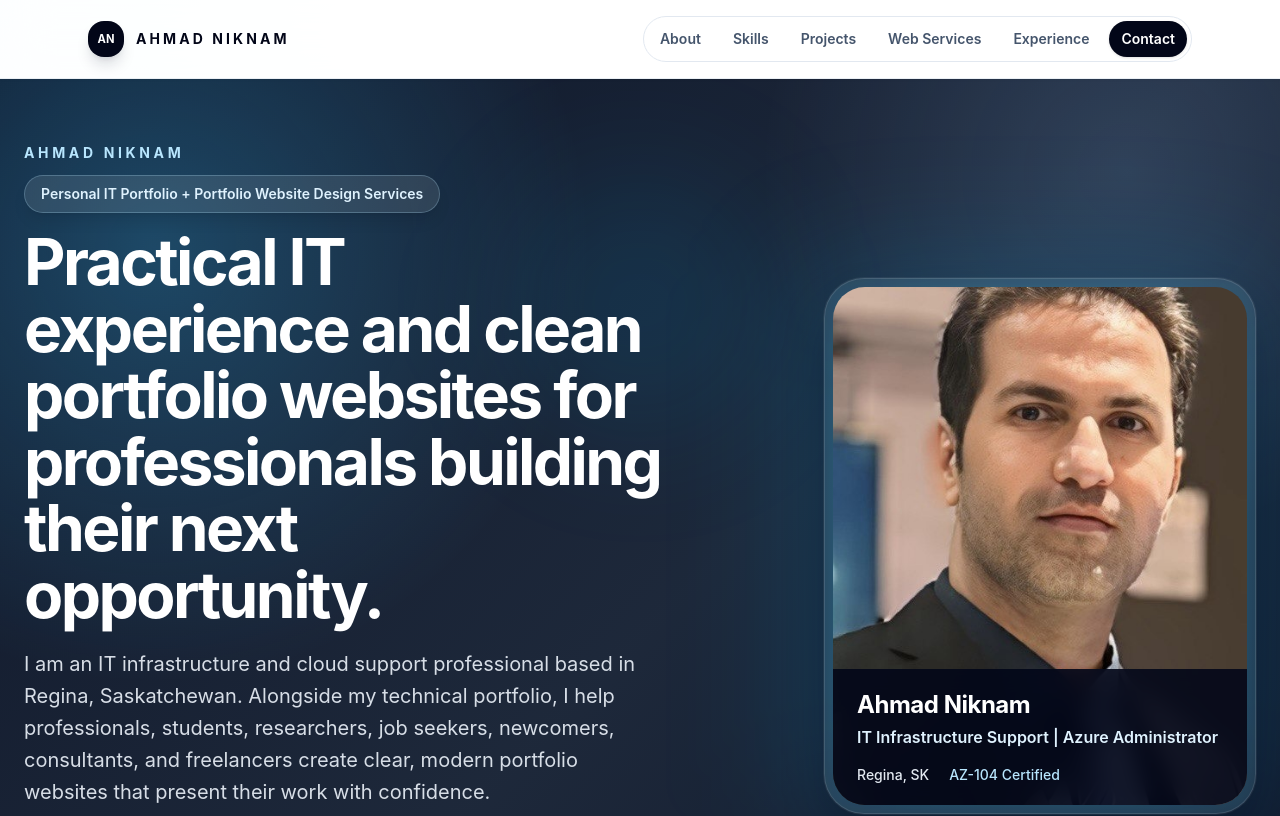
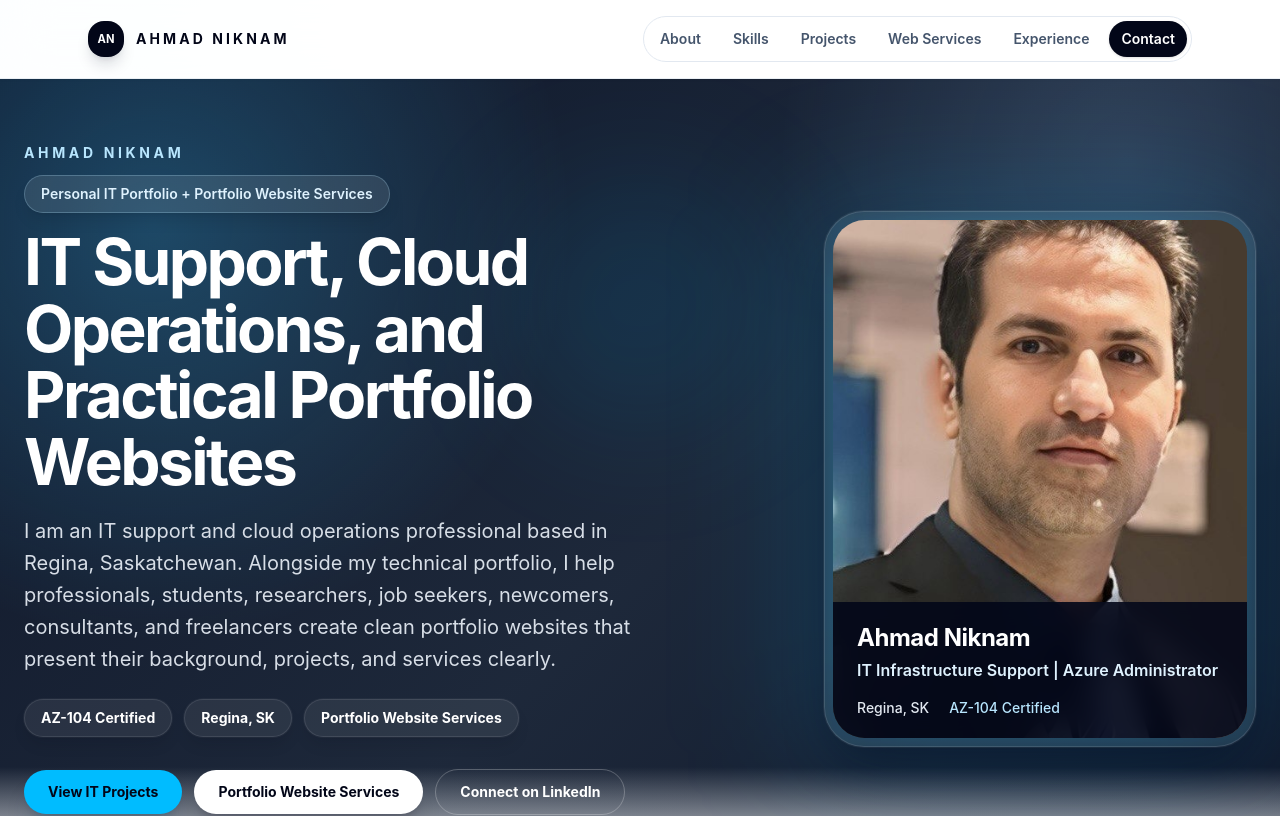
Before and after one commit to AhmadNiknam/ahmad-portfolio-website, a Next.js app: page / in a window 1280 px wide. Shown: the top 816 px of the page. Built offline with nearby package versions, Linux system fonts and the light colour scheme.

Commit message:
refactor: update Hero component text for clarity and professionalism. Revised descriptions to better represent IT support and cloud operations services, ensuring a more concise and impactful message.

```diff
--- a/components/hero.tsx
+++ b/components/hero.tsx
@@ -17,20 +17,19 @@ export function Hero() {
             Ahmad Niknam
           </p>
           <p className="mb-4 inline-flex rounded-full border border-sky-200/25 bg-white/10 px-4 py-2 text-sm font-semibold text-sky-100 shadow-lg shadow-slate-950/10 backdrop-blur">
-            Personal IT Portfolio + Portfolio Website Design Services
+            Personal IT Portfolio + Portfolio Website Services
           </p>
           <h1
             id="hero-title"
             className="max-w-4xl text-[2.05rem] font-bold leading-[1.04] tracking-[-0.04em] sm:text-[2.7rem] lg:text-[3.65rem] xl:text-[4rem]"
           >
-            Practical IT experience and clean portfolio websites for professionals building their
-            next opportunity.
+            IT Support, Cloud Operations, and Practical Portfolio Websites
           </h1>
           <p className="mt-5 max-w-2xl text-lg leading-8 text-slate-200/95 sm:text-xl">
-            I am an IT infrastructure and cloud support professional based in Regina, Saskatchewan.
+            I am an IT support and cloud operations professional based in Regina, Saskatchewan.
             Alongside my technical portfolio, I help professionals, students, researchers, job
-            seekers, newcomers, consultants, and freelancers create clear, modern portfolio websites
-            that present their work with confidence.
+            seekers, newcomers, consultants, and freelancers create clean portfolio websites that
+            present their background, projects, and services clearly.
           </p>
           <div className="mt-6 flex flex-wrap gap-3">
             {heroBadges.map((badge) => (
```
